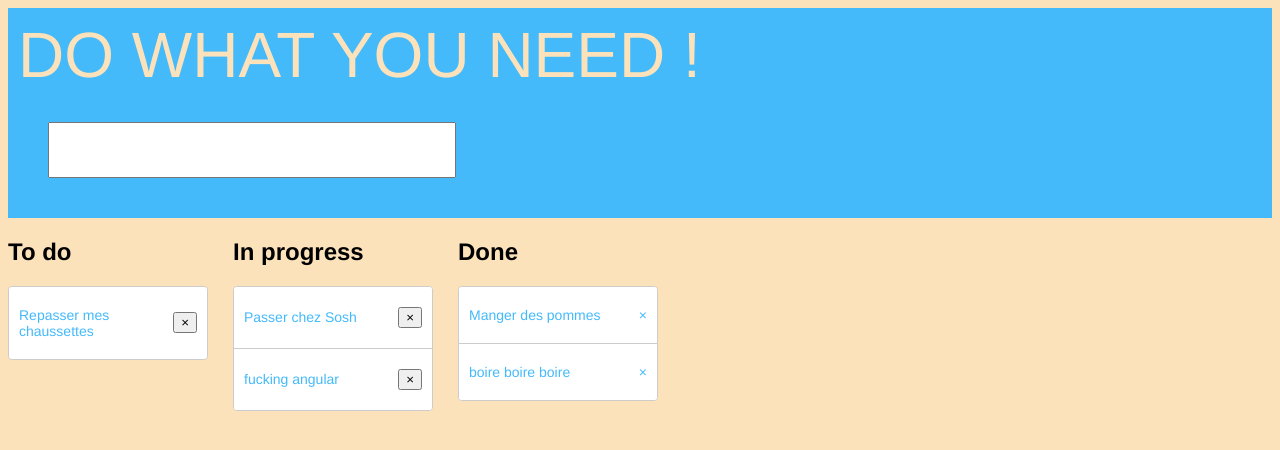
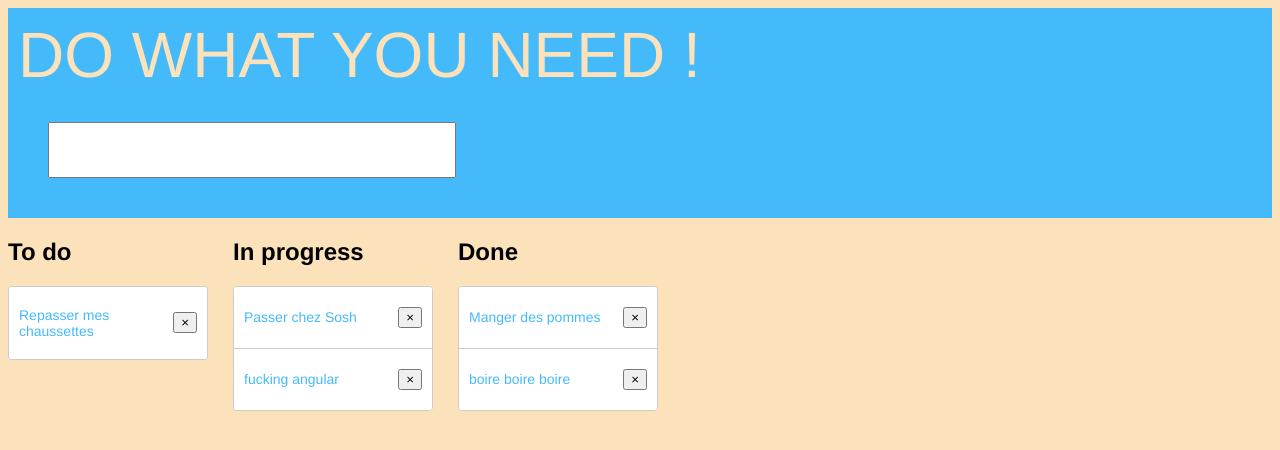
Before and after one commit to BennyBalcoon/my-todo-app, an Angular app: page / in a window 1280 px wide. Shown: the top 450 px of the page. Built offline with nearby package versions, Linux system fonts and the light colour scheme.

Commit message:
fix button problem

```diff
--- a/src/app/app.component.html
+++ b/src/app/app.component.html
@@ -12,7 +12,7 @@
        [cdkDropListData]="todoTask"
        [cdkDropListConnectedTo]="[wipList, doneList]"
        (cdkDropListDropped)="drop($event)">
-    <div class="example-box" *ngFor="let item of todoTask" cdkDrag>{{item}}<button click="deleteTodo()" class="close">&times;</button></div>
+    <div class="example-box" *ngFor="let item of todoTask" cdkDrag>{{item}}<button (click)="deleteTodo()" class="close">&times;</button></div>
   </div>
 </div>
 
@@ -38,6 +38,6 @@
        [cdkDropListData]="doneTask"
        [cdkDropListConnectedTo]="[todoList, wipList]"
        (cdkDropListDropped)="drop($event)">
-    <div class="example-box" *ngFor="let item of doneTask" cdkDrag>{{item}}<span class="close">&times;</span></div>
+    <div class="example-box" *ngFor="let item of doneTask" cdkDrag>{{item}}<button click="delete()" class="close">&times;</button></div>
   </div>
 </div>
```
